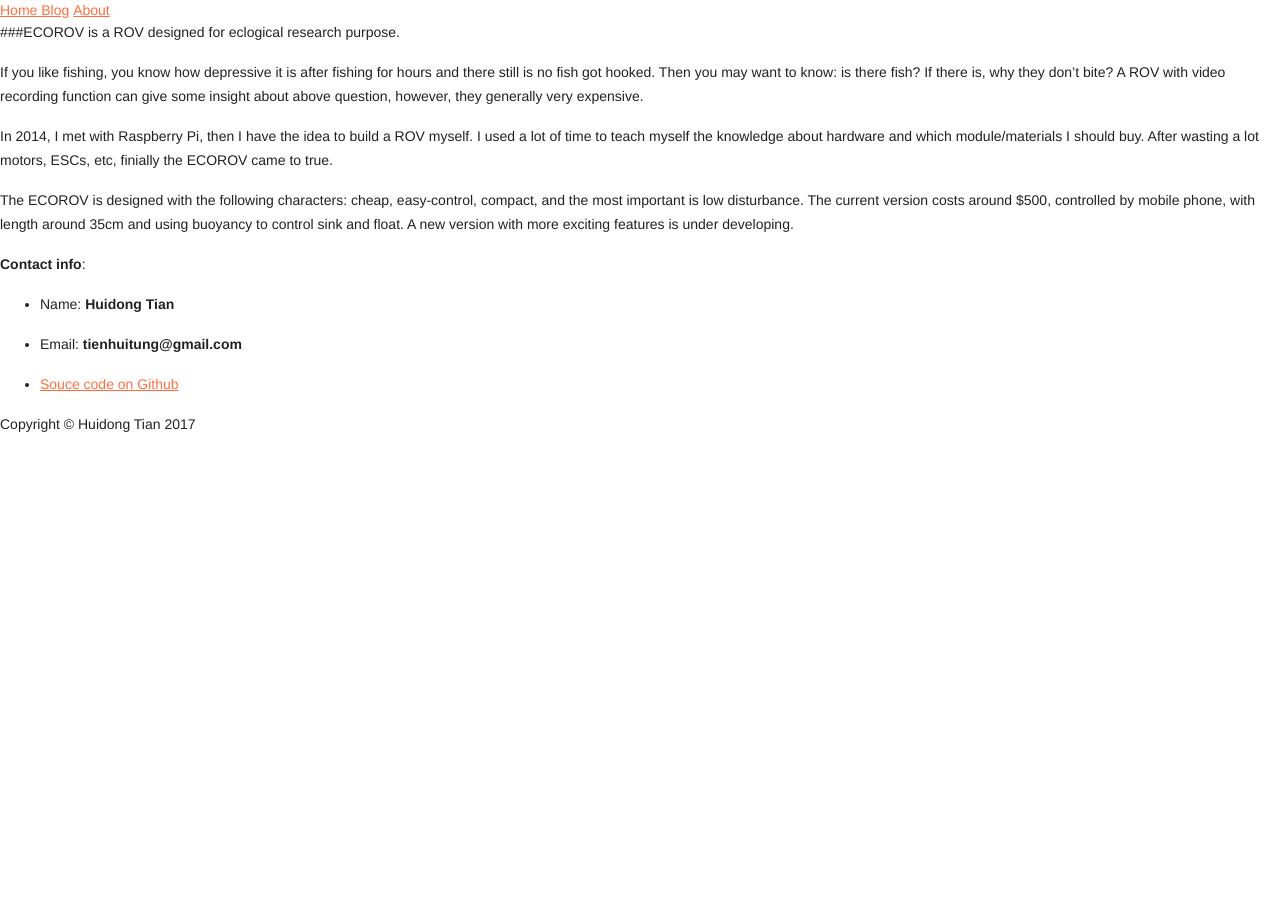
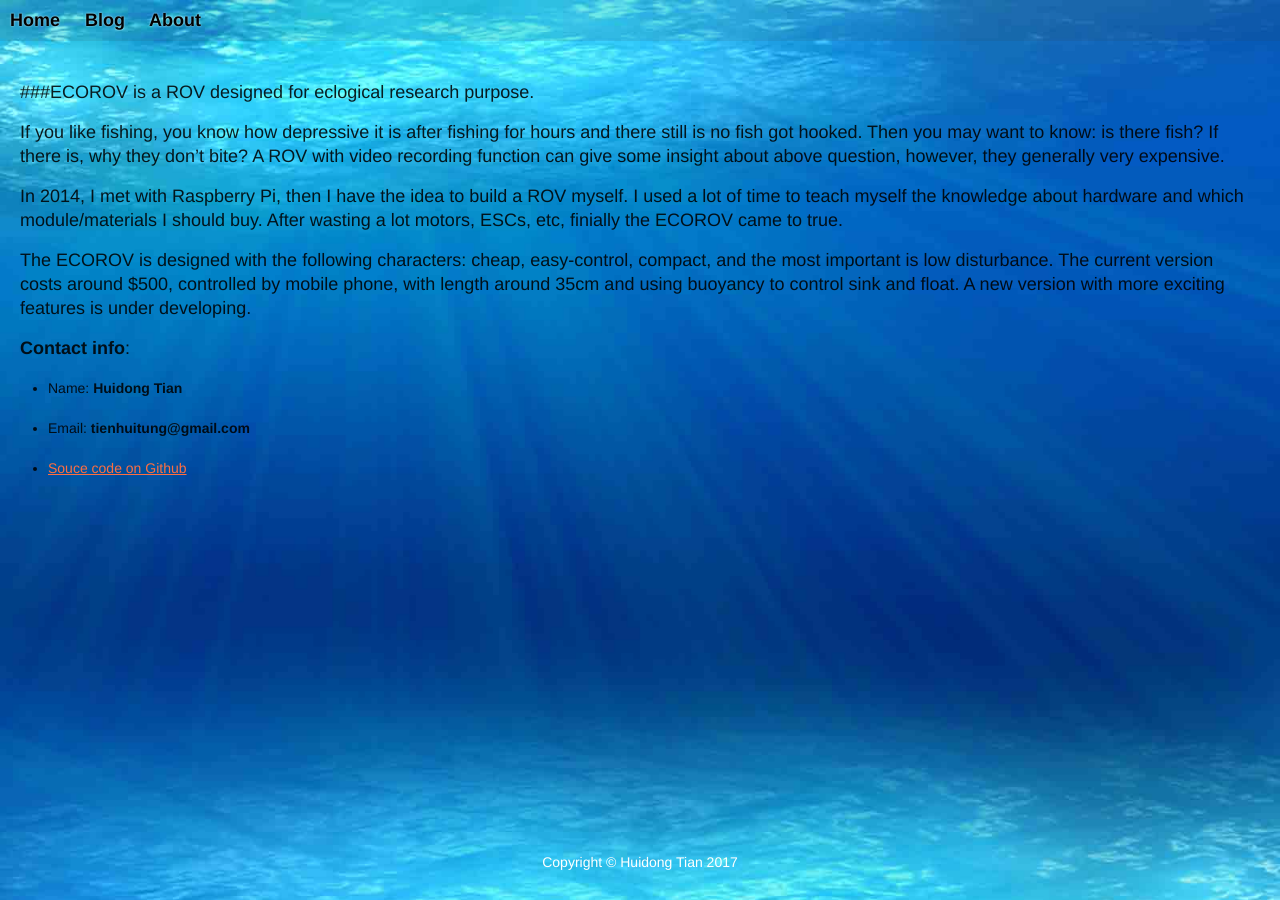
Before and after one commit to ecorov/ecorov.github.io, a Jekyll site: the page built from about.md, in a window 1280 px wide. Built offline with Jekyll 4.4.1, drawn with Linux system fonts in a browser that asks for light colours; nearby versions of some CDN libraries; library files that are not in the unit come from our copies.

Commit message:
Update head.html

```diff
--- a/_includes/head.html
+++ b/_includes/head.html
@@ -4,7 +4,7 @@
     <meta name="viewport" content="width=device-width, initial-scale=1">
     <link rel="icon" href="{{ '/favicon.png' | prepend: site.baseurl }}">
     <title>{% if page.title %}{{ page.title }}{% else %}{{ site.title }}{% endif %}</title>
-    <link rel="stylesheet" href="css/main.css">
-    <link rel="stylesheet" href="css/material.blue-deep_orange.min.css">
+    <link rel="stylesheet" href="{{ 'css/main.css'| prepend: site.baseurl }}">
+    <link rel="stylesheet" href="{{ 'css/material.blue-deep_orange.min.css'| prepend: site.baseurl }}">
     <link rel="alternate" type="application/rss+xml" title="{{ site.title }}" href="/feed.xml" />
 </head>
```
